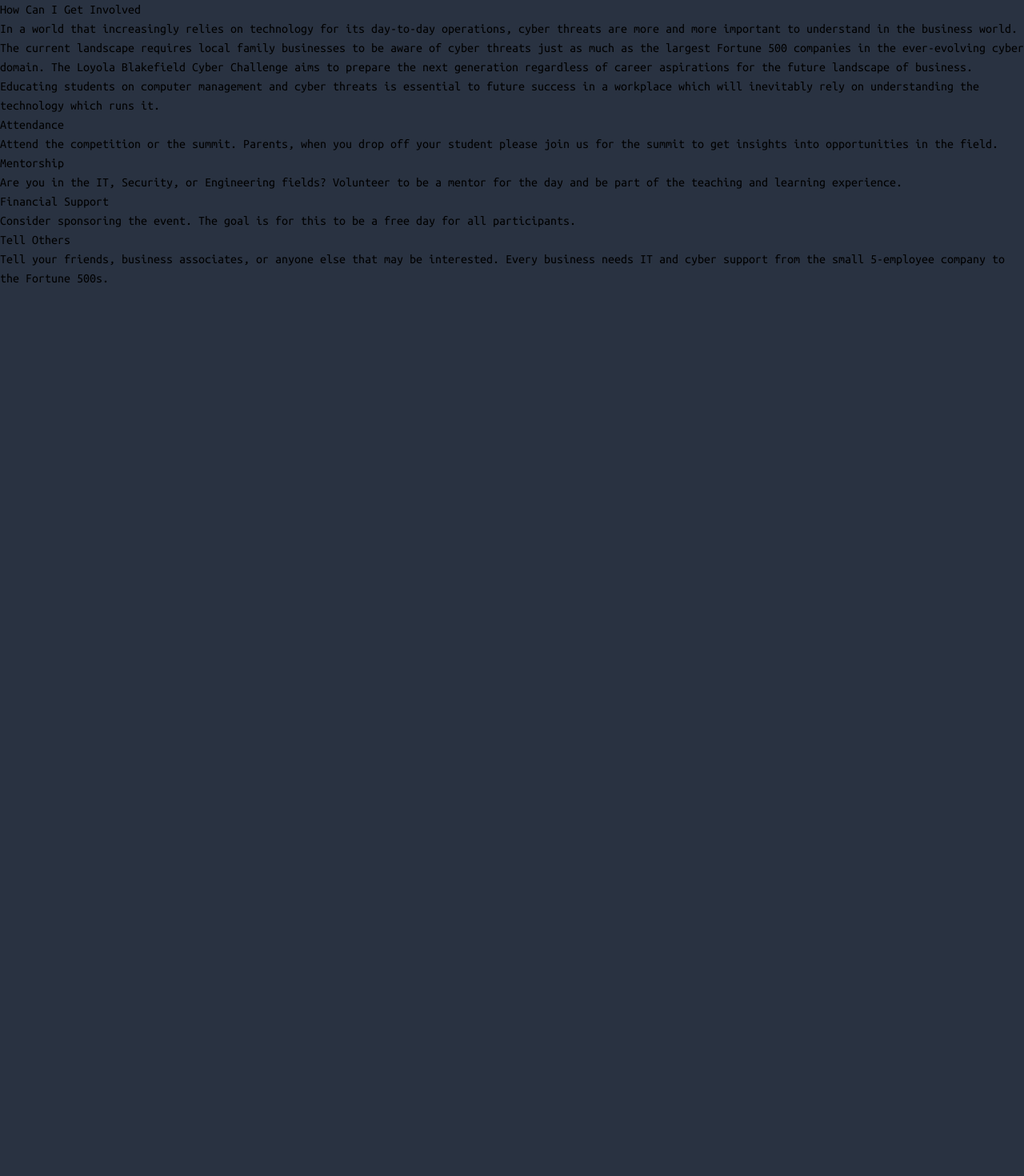
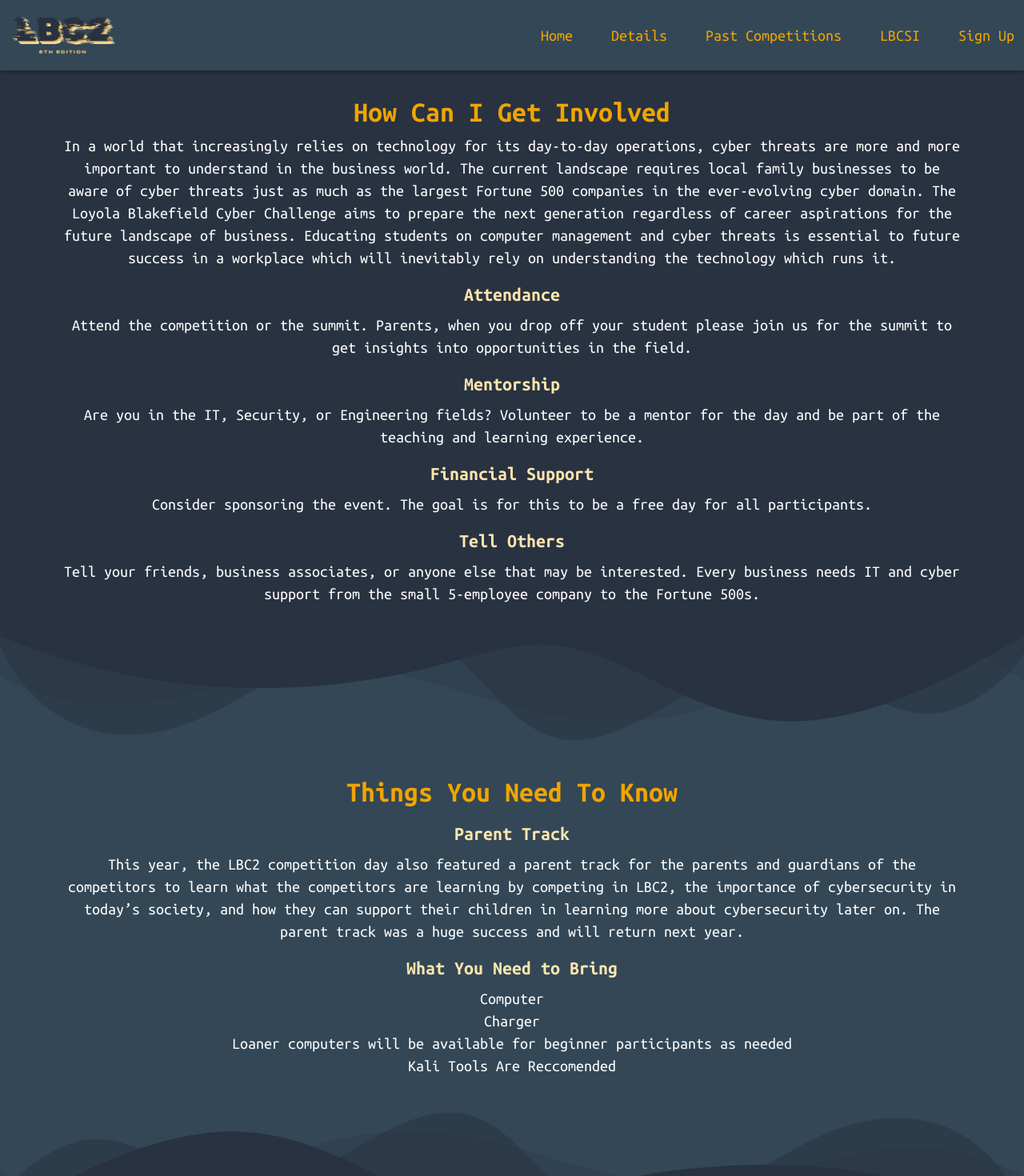
Before and after one commit to cwnaze/LBC2-Website-Svelte, a SvelteKit app: page /details in a window 1280 px wide. Shown: the top 1470 px of the page at 80% size. Before the commit the page ends 800 px from the top, so only its background shows below. Built offline with nearby package versions, Linux system fonts and the light colour scheme.

Commit message:
feat: finish details page

```diff
--- a/src/routes/details/+page.svelte
+++ b/src/routes/details/+page.svelte
@@ -1,10 +1,33 @@
-<h1>How Can I Get Involved</h1>
-<p>In a world that increasingly relies on technology for its day-to-day operations, cyber threats are more and more important to understand in the business world. The current landscape requires local family businesses to be aware of cyber threats just as much as the largest Fortune 500 companies in the ever-evolving cyber domain. The Loyola Blakefield Cyber Challenge aims to prepare the next generation regardless of career aspirations for the future landscape of business. Educating students on computer management and cyber threats is essential to future success in a workplace which will inevitably rely on understanding the technology which runs it.</p>
-<h2>Attendance</h2>
-<p>Attend the competition or the summit. Parents, when you drop off your student please join us for the summit to get insights into opportunities in the field.</p>
-<h2>Mentorship</h2>
-<p>Are you in the IT, Security, or Engineering fields? Volunteer to be a mentor for the day and be part of the teaching and learning experience.</p>
-<h2>Financial Support</h2>
-<p>Consider sponsoring the event. The goal is for this to be a free day for all participants.</p>
-<h2>Tell Others</h2>
-<p>Tell your friends, business associates, or anyone else that may be interested. Every business needs IT and cyber support from the small 5-employee company to the Fortune 500s.</p>
+<script>
+    import Navbar from "$lib/components/navbar.svelte";
+</script>
+
+<Navbar/>
+<div class="my-8">
+    <h2 class="text-yellow-200 text-4xl font-black mt-8 mx-20 text-center"> How Can I Get Involved</h2>
+    <p class="mx-20 text-center text-white text-xl mt-2">In a world that increasingly relies on technology for its day-to-day operations, cyber threats are more and more important to understand in the business world. The current landscape requires local family businesses to be aware of cyber threats just as much as the largest Fortune 500 companies in the ever-evolving cyber domain. The Loyola Blakefield Cyber Challenge aims to prepare the next generation regardless of career aspirations for the future landscape of business. Educating students on computer management and cyber threats is essential to future success in a workplace which will inevitably rely on understanding the technology which runs it.</p>
+    <h3 class="text-yellow-100 text-2xl font-bold mt-4 text-center">Attendance</h3>
+    <p class="mx-20 text-center text-white text-xl mt-2">Attend the competition or the summit. Parents, when you drop off your student please join us for the summit to get insights into opportunities in the field.</p>
+    <h3 class="text-yellow-100 text-2xl font-bold mt-4 text-center">Mentorship</h3>
+    <p class="mx-20 text-center text-white text-xl mt-2">Are you in the IT, Security, or Engineering fields? Volunteer to be a mentor for the day and be part of the teaching and learning experience.</p>
+    <h3 class="text-yellow-100 text-2xl font-bold mt-4 text-center">Financial Support</h3>
+    <p class="mx-20 text-center text-white text-xl mt-2">Consider sponsoring the event. The goal is for this to be a free day for all participants.</p>
+    <h3 class="text-yellow-100 text-2xl font-bold mt-4 text-center">Tell Others</h3>
+    <p class="mx-20 text-center text-white text-xl mt-2">Tell your friends, business associates, or anyone else that may be interested. Every business needs IT and cyber support from the small 5-employee company to the Fortune 500s.</p>
+</div>
+<div class="bg-blue-100">
+    <img src="/images/wavesOpacity.svg" alt="divider" class="h-auto w-screen">
+    <h2 class="text-yellow-200 text-4xl font-black mt-8 mx-20 text-center">Things You Need To Know</h2>
+    <h3 class="text-yellow-100 text-2xl font-bold mt-4 text-center">Parent Track</h3>
+    <p class="mx-20 text-center text-white text-xl mt-2">This year, the LBC2 competition day also featured a parent track for the parents and guardians of the competitors to learn what the competitors are learning by competing in LBC2, the importance of cybersecurity in today’s society, and how they can support their children in learning more about cybersecurity later on. The parent track was a huge success and will return next year.</p>
+    <h3 class="text-yellow-100 text-2xl font-bold mt-4 text-center">What You Need to Bring</h3>
+    <ul class="mx-20 text-center text-white text-xl mt-2 mb-8">
+        <li>Computer</li>
+        <li>Charger</li>
+        <li>Loaner computers will be available for beginner participants as needed</li>
+        <li>Kali Tools Are Reccomended</li>
+    </ul>
+    <img src="/images/wavesOpacity.svg" alt="divider" class="h-auto w-screen rotate-180">
+</div>
+<h2 class="text-yellow-200 text-4xl font-black m-8 mx-20 text-center">IOT City</h2>
+<p class="mx-20 text-center text-white text-xl mt-2 mb-8">The IoT (Internet of Things) City challenges were a resounding success. Consisting of six separate Capture the Flag style challenges with an IoT twist, ranging in difficulty from Intro to Advanced, the challenges tested competitors’ knowledge of both basic cybersecurity and IoT elements. The Internet of Things is an idea of how different appliances, or things, connect and communicate with each other. This can include your home security camera, phone, and even your toaster! This year, we featured a series of IOT-themed challenges revolving around common industrial “things”, such as traffic lights, billboards, and a water tower.</p>
```
